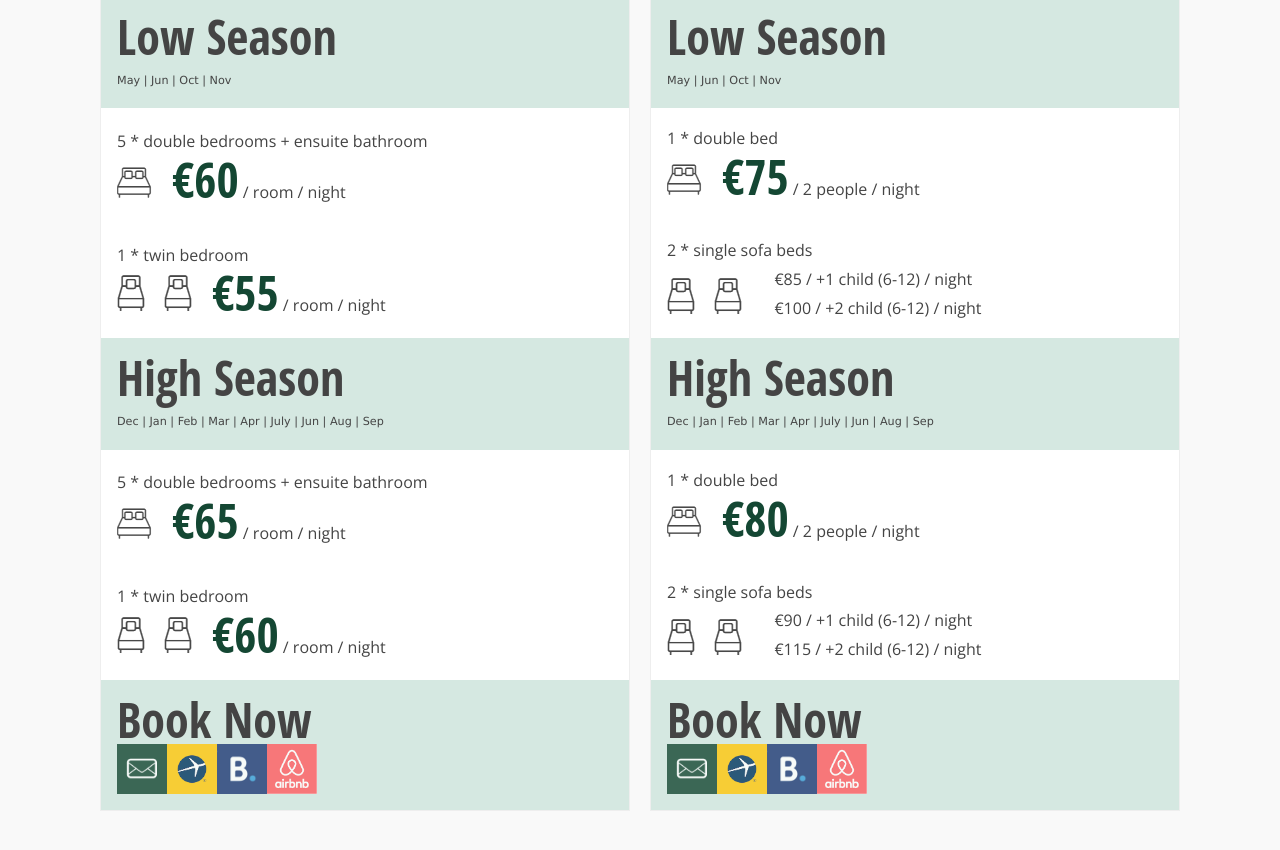
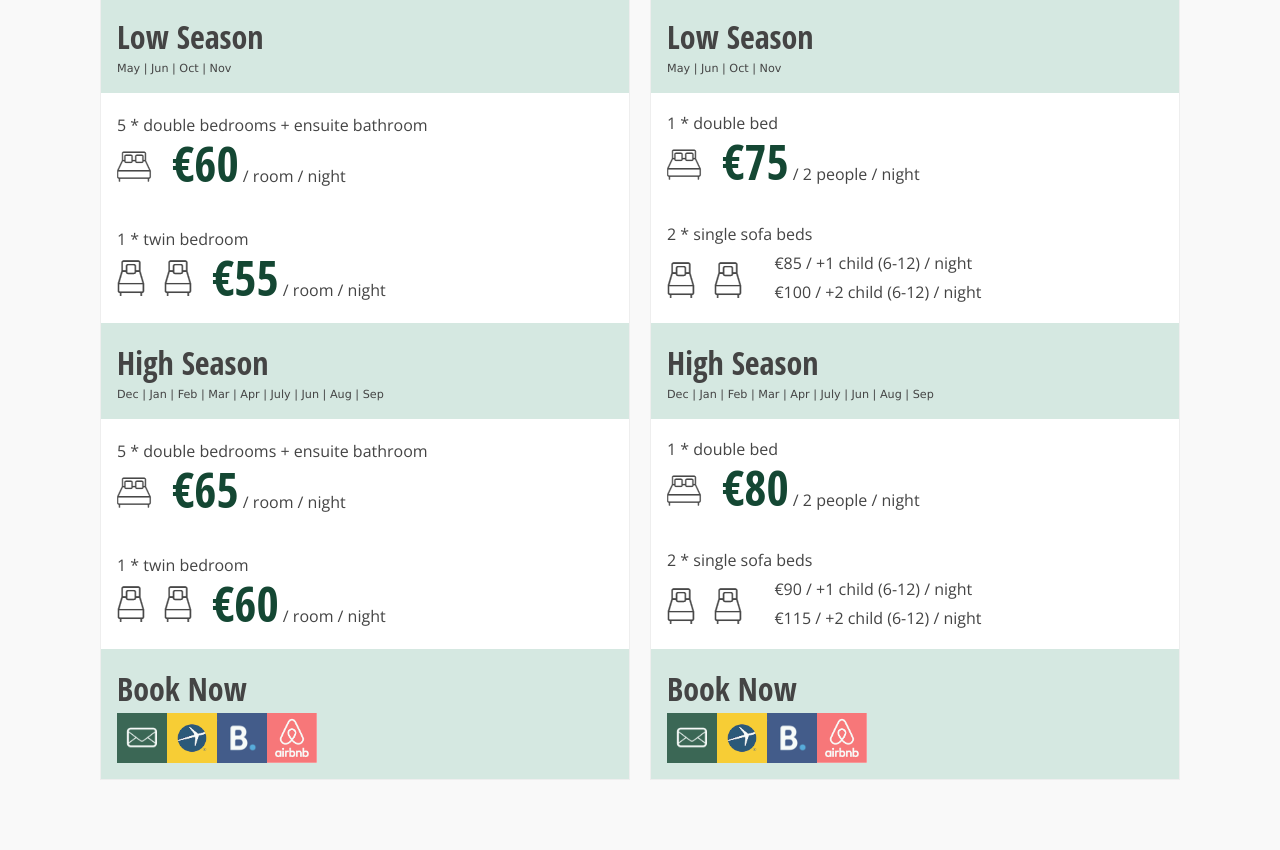
Before and after one commit to quintadevodra/quintadevodra.github.io, a plain HTML site: page index.html in a window 1280 px wide. Shown: the part 6651-7501 px from the top of the page. Drawn offline with nearby package versions, Linux system fonts and the light colour scheme.

Commit message:
formatting

```diff
--- a/css/main.css
+++ b/css/main.css
@@ -314,17 +314,17 @@ a:hover
 {
     background-color: #d5e8e1;
 }
-.booking-card-season
+.booking-card-subtitle-text
 {
     font-family: 'Open Sans Condensed', sans-serif;
-    font-size:3rem;
+    font-size:2rem;
     line-height:3rem;
 }
 .booking-card-dates
 {
     font-family: verdana;
     font-size:0.7rem;
-    line-height:0.7rem;
+    line-height:1rem;
 }
 
 /* Slideshow */
--- a/index.html
+++ b/index.html
@@ -231,14 +231,14 @@
                                     <div class="booking-card-title flex-box">Main House</div>
                                     <div><div class="bg-img ratio-4-3" style="background-image:url('./img/IMG_20161226_132126255_HDR.jpg')"></div></div>
                                     <div class="booking-card-content flex-box">
-                                        <div class="booking-card-subtitle"><span class="booking-card-season">Low Season</span><br/><span class="booking-card-dates">May | Jun | Oct | Nov</span></div>
+                                        <div class="booking-card-subtitle"><div class="booking-card-subtitle-text">Low Season</div><div class="booking-card-dates">May | Jun | Oct | Nov</div></div>
                                         <div>5 * double bedrooms + ensuite bathroom<br/><span class="booking-card-img"><img src="./img/doublebed.png" alt="double bed" /></span><span class="booking-card-price">&euro;60</span> / room / night </div>
                                         <div>1 * twin bedroom<br/><span class="booking-card-img"><img src="./img/twinbed.png" alt="twin bed" /></span><span class="booking-card-price">&euro;55</span> / room / night </div>
-                                        <div class="booking-card-subtitle"><span class="booking-card-season">High Season</span><br/><span class="booking-card-dates">Dec | Jan | Feb | Mar | Apr | July | Jun | Aug | Sep </span></div>
+                                        <div class="booking-card-subtitle"><div class="booking-card-subtitle-text">High Season</div><div class="booking-card-dates">Dec | Jan | Feb | Mar | Apr | July | Jun | Aug | Sep </div></div>
                                         <div>5 * double bedrooms + ensuite bathroom<br/><span class="booking-card-img"><img src="./img/doublebed.png" alt="double bed" /></span><span class="booking-card-price">&euro;65</span> / room / night </div>
                                         <div>1 * twin bedroom<br/><span class="booking-card-img"><img src="./img/twinbed.png" alt="twin bed" /></span><span class="booking-card-price">&euro;60</span> / room / night </div>
                                         <div class="booking-card-subtitle">
-                                            <div class="booking-card-season">Book Now</div>
+                                            <div class="booking-card-subtitle-text">Book Now</div>
                                             <div class="flex-box">
                                                 <a class="booking-logo" href="mailto:info@quintadevodra.com?subject=Quinta de Vodra Website Booking Enquiry"><div class="bg-img ratio-1-1" style="background-image:url('./img/mail.png')" title="Email"></div></a>
                                                 <a class="booking-logo" href="https://www.expedia.co.uk/Seia-Hotels-Quinta-De-Vodra.h18154870.Hotel-Information" target="_blank"><div class="bg-img ratio-1-1" style="background-image:url('./img/expedia.png')" title="Expedia"></div></a>
@@ -254,14 +254,14 @@
                                     <div class="booking-card-title flex-box">Cottages</div>
                                     <div><div class="bg-img ratio-4-3" style="background-image:url('./img/IMG_20161226_131909850_HDR.jpg')"></div></div>
                                     <div class="booking-card-content flex-box">
-                                        <div class="booking-card-subtitle"><span class="booking-card-season">Low Season</span><br/><span class="booking-card-dates">May | Jun | Oct | Nov</span></div>
+                                        <div class="booking-card-subtitle"><div class="booking-card-subtitle-text">Low Season</div><div class="booking-card-dates">May | Jun | Oct | Nov</div></div>
                                         <div>1 * double bed<br/><span class="booking-card-img"><img src="./img/doublebed.png" alt="double bed" /></span><span class="booking-card-price">&euro;75</span> / 2 people / night</div>
                                         <div>2 * single sofa beds</br><span class="booking-card-img"><img src="./img/twinbed.png" alt="2 sofa beds" /></span><span class="booking-card-price">&nbsp;</span><div style="display: inline-block"> &euro;85  / +1 child (6-12) / night<br/>&euro;100  / +2 child (6-12) / night</div></div>
-                                        <div class="booking-card-subtitle"><span class="booking-card-season">High Season</span><br/><span class="booking-card-dates">Dec | Jan | Feb | Mar | Apr | July | Jun | Aug | Sep </span></div>
+                                        <div class="booking-card-subtitle"><div class="booking-card-subtitle-text">High Season</div><div class="booking-card-dates">Dec | Jan | Feb | Mar | Apr | July | Jun | Aug | Sep </div></div>
                                         <div>1 * double bed<br/><span class="booking-card-img"><img src="./img/doublebed.png" alt="double bed" /></span><span class="booking-card-price">&euro;80</span> / 2 people / night</div>
                                         <div>2 * single sofa beds</br><span class="booking-card-img"><img src="./img/twinbed.png" alt="2 sofa beds" /></span><span class="booking-card-price">&nbsp;</span><div style="display: inline-block"> &euro;90  / +1 child (6-12) / night<br/>&euro;115  / +2 child (6-12) / night</div></div>
                                         <div class="booking-card-subtitle">
-                                            <div class="booking-card-season">Book Now</div>
+                                            <div class="booking-card-subtitle-text">Book Now</div>
                                             <div class="flex-box">
                                                 <a class="booking-logo" href="mailto:info@quintadevodra.com?subject=Quinta de Vodra Website Booking Enquiry"><div class="bg-img ratio-1-1" style="background-image:url('./img/mail.png')" title="Email"></div></a>
                                                 <a class="booking-logo" href="https://www.expedia.co.uk/Seia-Hotels-Quinta-De-Vodra.h18154870.Hotel-Information" target="_blank"><div class="bg-img ratio-1-1" style="background-image:url('./img/expedia.png')" title="Expedia"></div></a>
```
Also changed, not shown: pt/index.html (+6 -6 lines).
